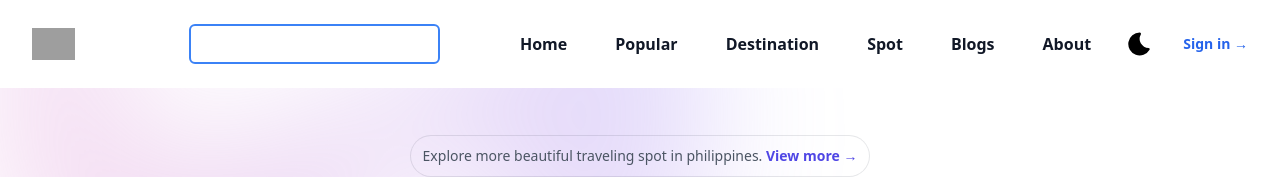
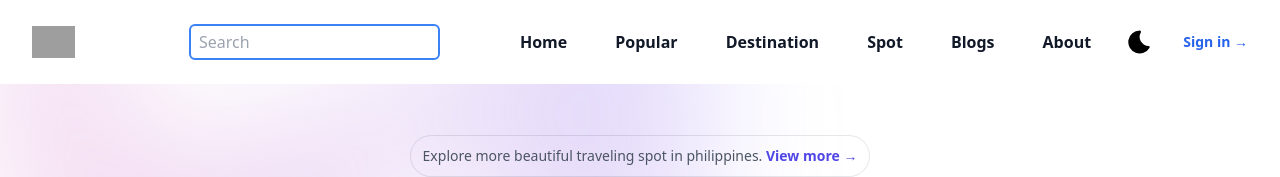
Before and after one commit to cpe-prog/travelSpot, a React (Vite) app: page / in a window 1280 px wide. Shown: the top 177 px of the page. Built offline with nearby package versions, Linux system fonts and the light colour scheme; grey boxes are pictures that could not be loaded.

Commit message:
feat: implement home page

```diff
--- a/src/App.jsx
+++ b/src/App.jsx
@@ -33,8 +33,10 @@ export default function Example() {
 					</div>
 					<div className="mr-20">
 						<input
-							className="border-solid border-2 border-blue-500 rounded-md text-left font-medium text-gray-400 text-md p-2 outline-none h-10 hover:border-gray-400"
+							className="border-solid border-2 border-blue-500 rounded-md text-left font-medium text-gray-400 text-md p-2 outline-none h-9 hover:border-gray-400"
 							type="search"
+							placeholder="Search"
+							aria-label="Search"
 						/>
 					</div>
 					<div className="flex lg:hidden">
```
